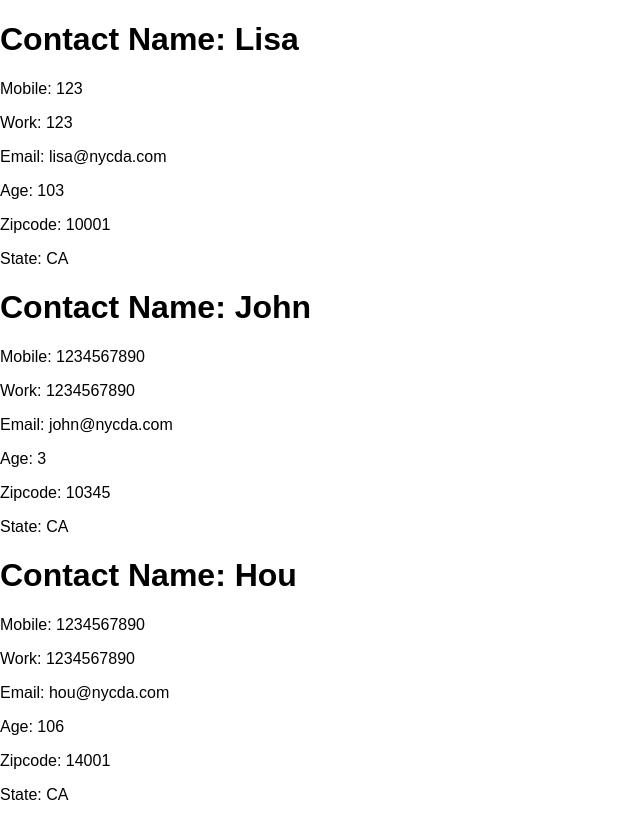
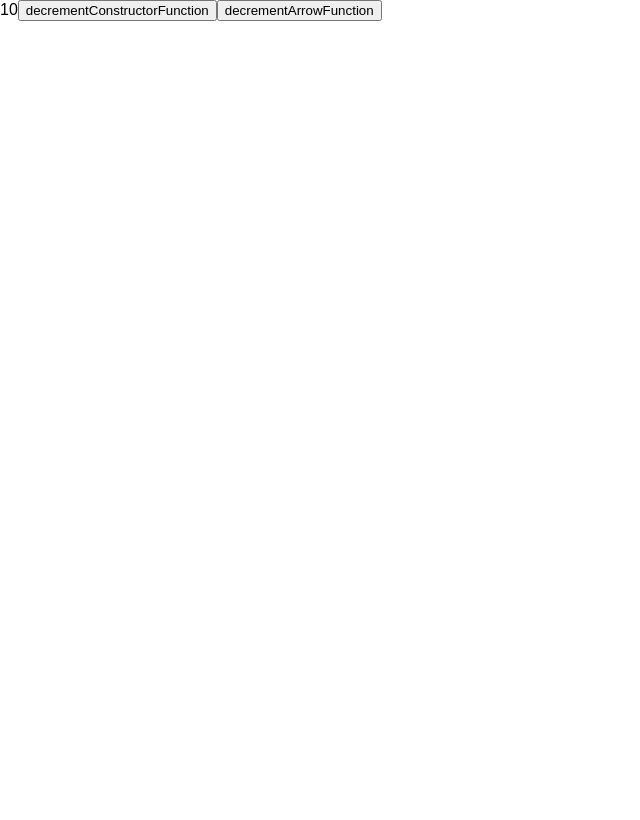
Before and after one commit to kchia/nycda-ptwdi-solutions, a React (Create React App) app in the folder theme-11-reactjs/my-app/: page / in a window 1280 px wide. Shown: the whole page, without its empty margins (0-640 px from the left). Built offline with nearby package versions, Linux system fonts and the light colour scheme.

Commit message:
Add Decrement solution

```diff
--- /dev/null
+++ b/theme-11-reactjs/my-app/src/Decrement.js
@@ -0,0 +1,50 @@
+import React, { Component } from 'react';
+
+const number = 10;
+
+class Decrement extends Component {
+
+	constructor() {
+		super();
+		// set up initial state
+		this.state = {
+			number: number
+		}
+
+		this.decrement = this.decrement.bind(this);
+
+	}
+
+	decrement() {
+
+		let currentNumber = this.state.number;
+
+		if (currentNumber === 0 ) {
+			alert('Number cannot be less than zero');
+		} else {
+			this.setState({
+				number: currentNumber - 1
+			}, () => {
+
+				let newNumber = this.state.number;
+				let prevNumber = currentNumber;
+
+				console.log(`Just changed number from
+					${prevNumber} to ${newNumber} successfully!`);
+			});
+		}
+	}
+
+	render() {
+		return(
+			<div>
+				{this.state.number}
+				<button type='button' onClick={this.decrement}>decrementConstructorFunction</button>
+				<button type='button' onClick={() => this.decrement() }>decrementArrowFunction</button>
+			</div>
+
+		)
+	}
+}
+
+export default Decrement;
--- a/theme-11-reactjs/my-app/src/index.js
+++ b/theme-11-reactjs/my-app/src/index.js
@@ -3,11 +3,13 @@ import ReactDOM from 'react-dom';
 import './index.css';
 // import App from './App';
 // import AppWithProps from './AppWithProps';
-import ContactCards from './ContactCards';
+// import ContactCards from './ContactCards';
+import Decrement from './Decrement';
 
 import registerServiceWorker from './registerServiceWorker';
 
 // ReactDOM.render(<App />, document.getElementById('root'));
 // ReactDOM.render(<AppWithProps />, document.getElementById('root'));
-ReactDOM.render(<ContactCards />, document.getElementById('root'));
+// ReactDOM.render(<ContactCards />, document.getElementById('root'));
+ReactDOM.render(<Decrement />, document.getElementById('root'));
 registerServiceWorker();
```
